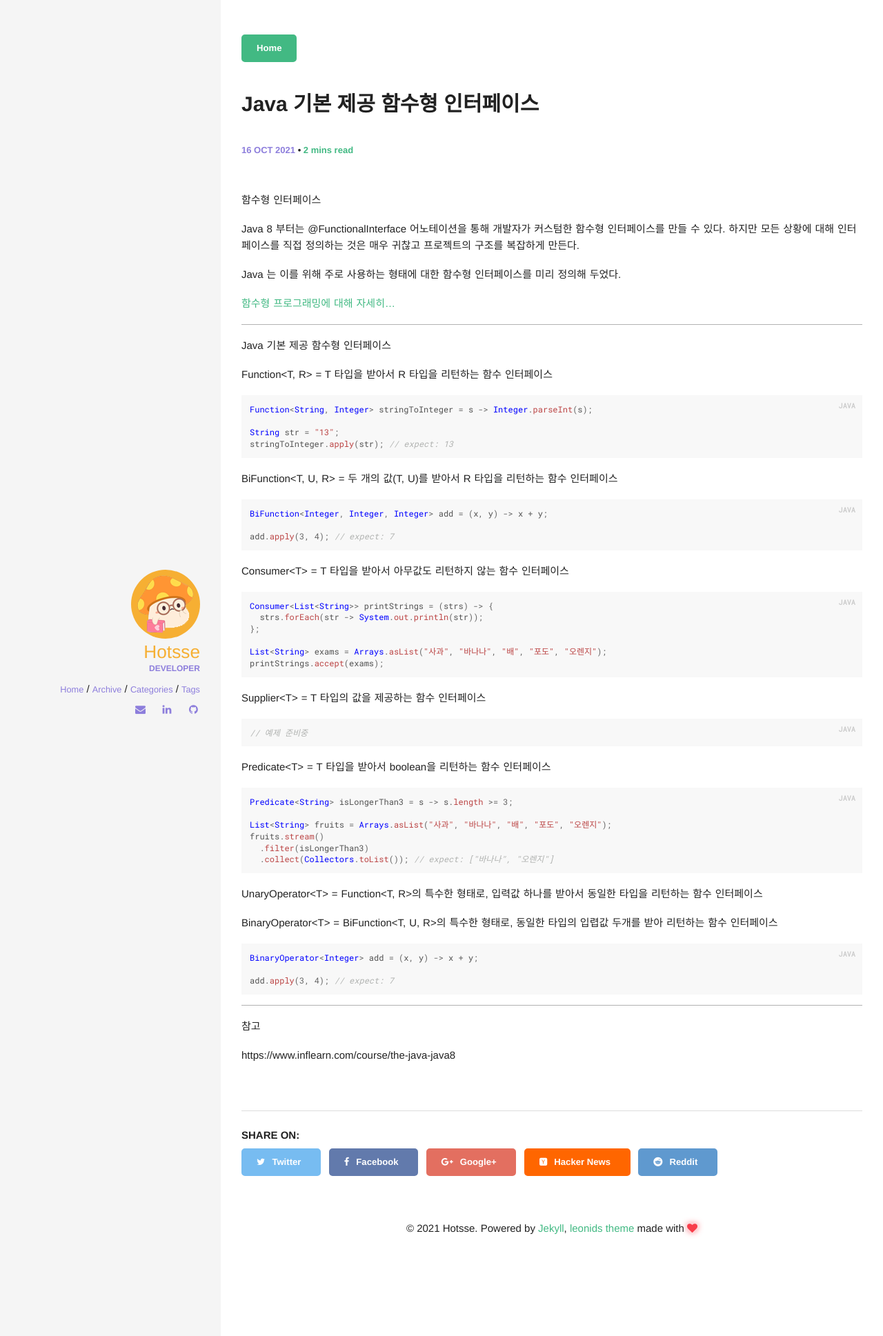
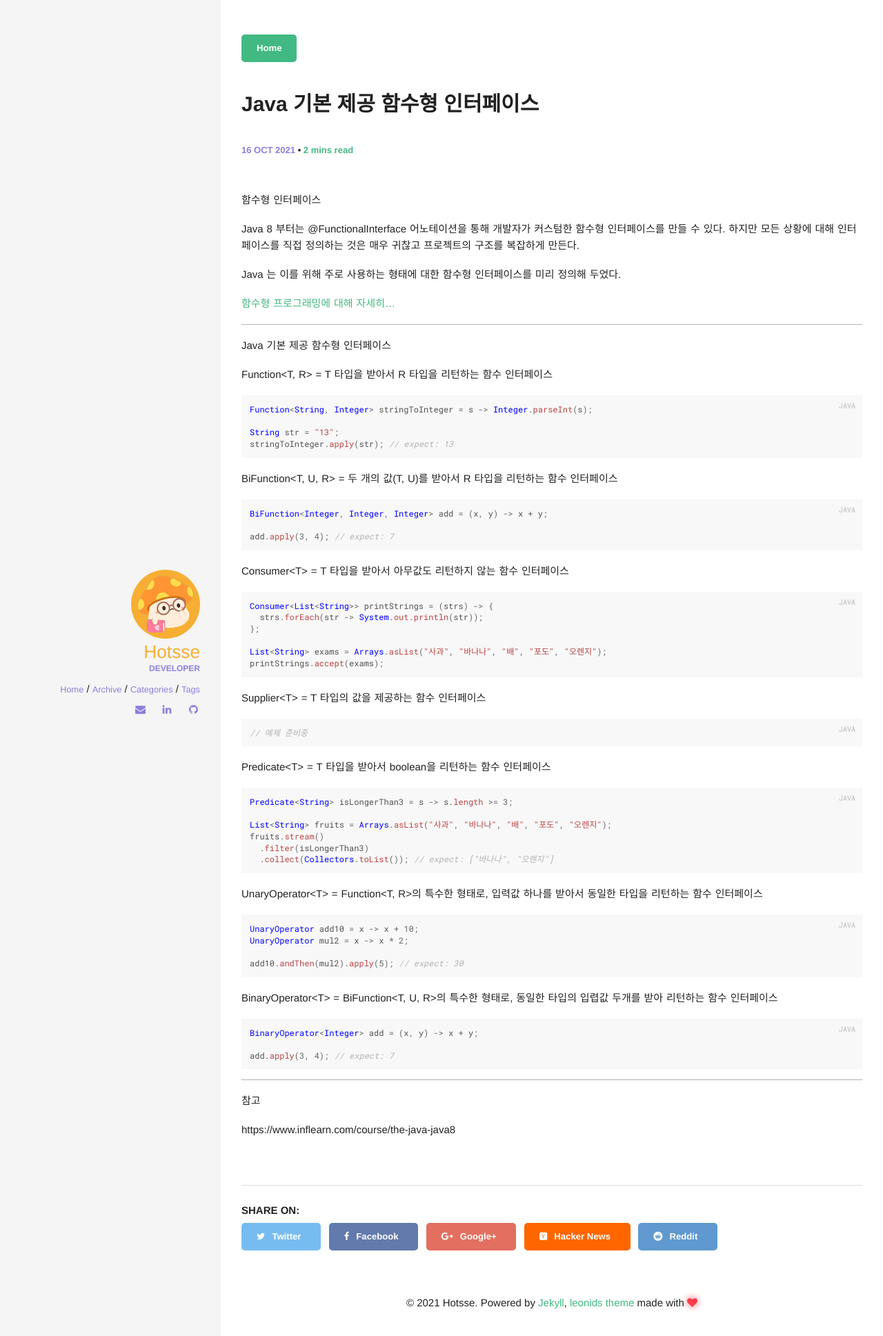
Before and after one commit to Hotsse/hotsse.github.io, a Jekyll site: the page built from _posts/2021-10-16-Java 기본 제공 함수형 인터페이스.md, in a window 1280 px wide. Shown: the top 1937 px of the page at 69% size. Built offline with Jekyll 4.4.1, drawn with Linux system fonts in a browser that asks for light colours; comment, search, counter and statistics services are not loaded.

Commit message:
update post

```diff
--- a/_posts/2021-10-16-Java 기본 제공 함수형 인터페이스.md
+++ b/_posts/2021-10-16-Java 기본 제공 함수형 인터페이스.md
@@ -59,6 +59,10 @@ fruits.stream()
 
 UnaryOperator&lt;T&gt; = Function<T, R>의 특수한 형태로, 입력값 하나를 받아서 동일한 타입을 리턴하는 함수 인터페이스
 {% highlight java %}
+UnaryOperator add10 = x -> x + 10;
+UnaryOperator mul2 = x -> x * 2;
+
+add10.andThen(mul2).apply(5); // expect: 30
 {% endhighlight %}
 
 BinaryOperator&lt;T&gt; = BiFunction<T, U, R>의 특수한 형태로, 동일한 타입의 입렵값 두개를 받아 리턴하는 함수 인터페이스
```
